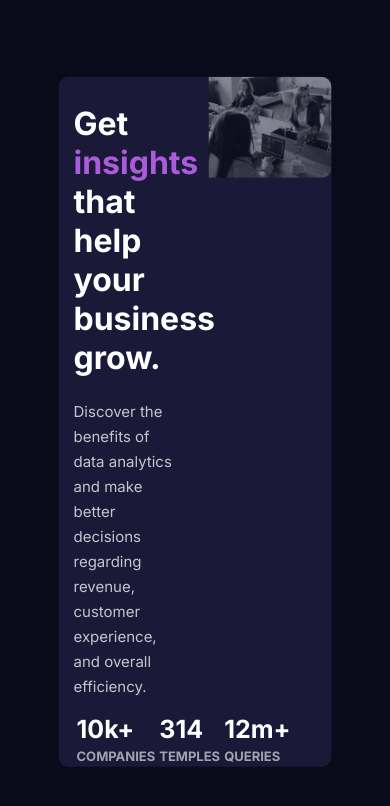
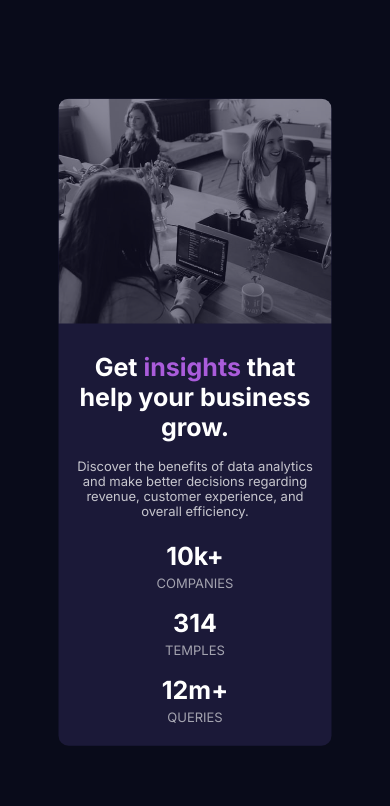
Before and after one commit to lyzik/stats-preview-card-component, a plain HTML site: page index.html in a window 390 px wide. Drawn offline with Linux system fonts and the light colour scheme.

Commit message:
Create Responsive Web Design

```diff
--- a/index.html
+++ b/index.html
@@ -19,18 +19,35 @@
       <h1>Get <a style="color: hsl(277, 64%, 61%);">insights</a> that help your business grow.</h1>
       <h2>Discover the benefits of data analytics and make better decisions regarding revenue, customer
         experience, and overall efficiency.</h2>
+      <!--
       <table>
-        <tr id="stats">
+        <tr class="stats">
           <th>10k+</th>
           <th>314</th>
           <th>12m+</th>
         </tr>
-        <tr id="stats-headers">
+        <tr class="stats-headers">
           <th>COMPANIES</th>
           <th>TEMPLES</th>
           <th>QUERIES</th>
         </tr>
       </table>
+    -->
+    <div class="statistics">
+      <div>
+        <p class="stats">10k+</p>
+        <p class="stats-headers">COMPANIES</p>
+      </div>
+      <div>
+        <p class="stats">314</p>
+        <p class="stats-headers">TEMPLES</p>
+      </div>
+      <div>
+        <p class="stats">12m+</p>
+        <p class="stats-headers">QUERIES</p>
+      </div>
+    </div>
+
     </div>
     <div id="right">
       <img src="/images/image-header-desktop.jpg" alt="">
--- a/style.css
+++ b/style.css
@@ -44,20 +44,75 @@ h2{
     line-height: 25px;
 }
 
-table{
-    text-align: left;
-    margin-left: 10%;
-    width: 60%;
-    margin-top: 8%;
+.statistics{
+    display: flex;
+    justify-content: space-evenly;
+    padding-right: 20%;
 }
-#stats{
+
+.stats{
     font-family: 'Inter', sans-serif;
     font-size: 25px;
     color: hsl(0, 0%, 100%);
+    line-height: 2px;
+    font-weight: 600;
 }
-#stats-headers{
+.stats-headers{
     font-size: 13px;
     font-family: 'Inter', sans-serif;
     font-weight: 400;
     color: hsla(0, 0%, 100%, 0.6);
+    line-height: 2px;
 }
+@media only screen and (max-width: 600px) {
+    #window{
+        position: absolute;
+        top: 50%;
+        left: 50%;
+        transform: translate(-50%, -50%);
+        width: 70%;
+        background-color: hsl(244, 38%, 16%);
+        border-radius: 10px;
+        display: flex;
+        flex-direction: column-reverse;
+    }
+    #left{
+        width: 100%;
+    }
+    #right{
+        width: 100%;
+    }
+    img{
+        border-top-right-radius: 10px;
+        border-bottom-right-radius: 0px;
+        border-top-left-radius: 10px;
+    }
+    h1{
+        padding-left: 5%;
+        padding-right: 5%;
+        padding-top: 4%;
+        font-family: 'Inter', sans-serif;
+        color: hsl(0, 0%, 100%);
+        font-weight: 700;
+        text-align: center;
+        font-size: 25px;
+    }
+    h2{
+        padding-left: 5%;
+        padding-right: 5%;
+        font-size: 13px;
+        color: hsla(0, 0%, 100%, 0.75);
+        font-family: 'Inter', sans-serif;
+        font-weight: 400;
+        line-height: 15px;
+        text-align: center;
+    }
+
+    .statistics{
+        display: flex;
+        flex-direction: column;
+        padding: 0%;
+        padding-bottom: 15px;
+        text-align: center;
+    }
+  }
```
